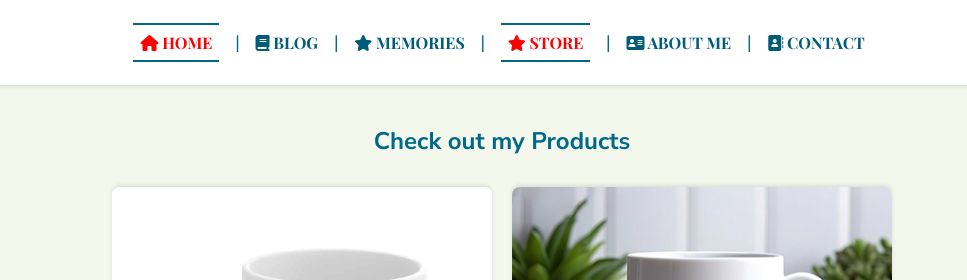
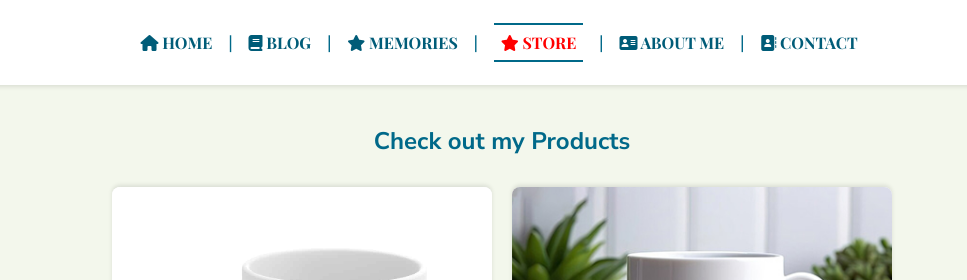
Before and after one commit to ugyentshering1234/Dechen_Website, a plain HTML site: page cup-store.html in a window 1280 px wide. Shown: the top 280 px of the page, 138-1105 px from the left. Drawn offline with nearby package versions, Linux system fonts and the light colour scheme; a web font is replaced by a local one.

Commit message:
Update cup-store.html

```diff
--- a/cup-store.html
+++ b/cup-store.html
@@ -22,7 +22,7 @@
         </div>
         <nav>
             <ul>
-                <li><a href="index.html" class="active-status"> <i class="fa-solid fa-house"> </i> HOME</a></li>
+                <li><a href="index.html"> <i class="fa-solid fa-house"> </i> HOME</a></li>
                 <li>|</li>
                 <li class="dropdown">
                     <a href="blog3.html"><i class="fa-solid fa-book"></i> BLOG</a>
```
